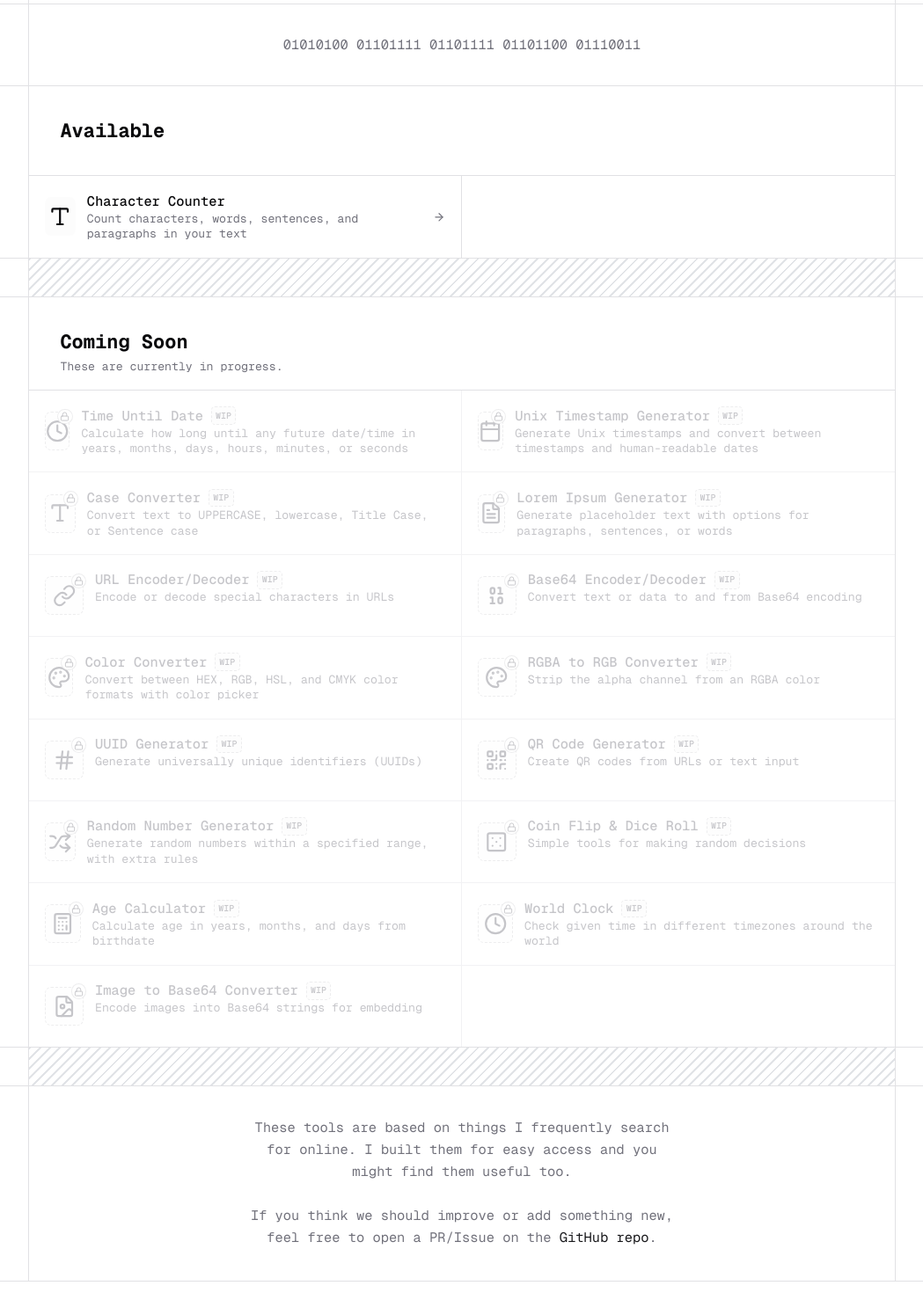
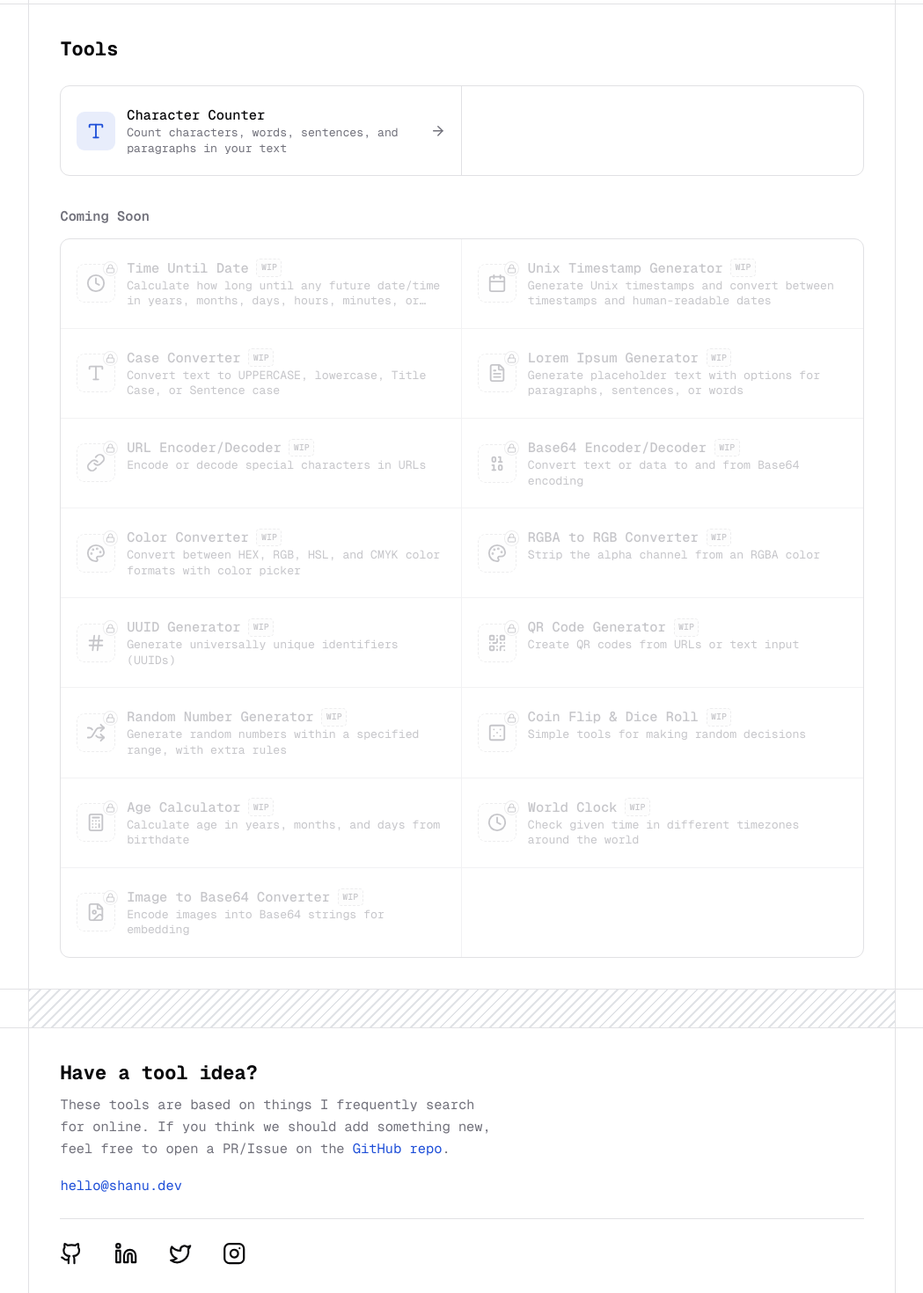
Before and after one commit to shanuflash/portfolio, a Next.js app: page /tools in a window 1280 px wide. Shown: the part 80-1550 px from the top of the page at 88% size, without its empty margins (115-1164 px from the left). Built offline with nearby package versions, Linux system fonts and the light colour scheme.

Commit message:
feat: update styles for rest of the site

```diff
--- a/src/app/area51/page.jsx
+++ b/src/app/area51/page.jsx
@@ -1,7 +1,6 @@
 import { auth } from '@/lib/auth';
 import { headers } from 'next/headers';
 import Navigation from '@/components/navigation';
-import BinaryTitle from '@/components/binary-title';
 import LogoutButton from '@/components/logout-button';
 import {
   Users,
@@ -57,8 +56,7 @@
   return (
     <div className="min-h-screen font-mono bg-background">
       <Navigation currentPage="area51" showAdminLink={true} />
-      <BinaryTitle word="Area51" />
-      <div className="border-t border-b soft-grid-border bg-background">
+      <div className="border-b soft-grid-border bg-background">
         <div className="max-w-4xl border-x soft-grid-border mx-auto">
           <div className="p-8">
             <div className="flex items-center justify-between mb-6">
--- a/src/app/blog/page.jsx
+++ b/src/app/blog/page.jsx
@@ -1,8 +1,9 @@
 import Navigation from '@/components/navigation';
-import BinaryTitle from '@/components/binary-title';
 import DiagonalDivider from '@/components/diagonal-divider';
 import SearchBar from './search-bar';
 import { FileText } from 'lucide-react';
+import { getIcon } from '@/components/icon-mapper';
+import { socialLinks, contactEmail } from '@/data/portfolio';
 
 export const metadata = {
   title: 'Blog | Shanu Sivakumar',
@@ -60,7 +61,6 @@
   return (
     <div className="min-h-screen font-mono bg-background">
       <Navigation currentPage="blog" />
-      <BinaryTitle word="Blog" />
       <SearchBar />
       <div className="border-b soft-grid-border bg-background">
         <div className="max-w-4xl border-x soft-grid-border mx-auto">
@@ -76,31 +76,32 @@
         </div>
       </div>
       <DiagonalDivider />
-      <div className="border-b soft-grid-border bg-background">
+      <div className="bg-background border-b soft-grid-border">
         <div className="max-w-4xl border-x soft-grid-border mx-auto">
-          <div className="p-6 text-center">
-            <div className="flex justify-center gap-8 text-sm">
-              <div>
-                <div className="text-lg font-semibold text-foreground">
-                  {posts.length}
-                </div>
-                <div className="text-muted-foreground">Posts</div>
-              </div>
-              <div>
-                <div className="text-lg font-semibold text-foreground">
-                  {categories.length}
-                </div>
-                <div className="text-muted-foreground">Categories</div>
-              </div>
-              <div>
-                <div className="text-lg font-semibold text-foreground">
-                  {posts.reduce(
-                    (acc, post) => acc + parseInt(post.readTime || '0'),
-                    0
-                  )}
-                </div>
-                <div className="text-muted-foreground">Min read</div>
-              </div>
+          <div className="p-8">
+            <h2 className="text-xl font-bold text-foreground mb-2">
+              Let&apos;s build something together
+            </h2>
+            <div className="flex items-center gap-4 mt-1">
+              <a
+                href={`mailto:${contactEmail}`}
+                className="text-sm text-accent hover:underline transition-colors"
+              >
+                {contactEmail}
+              </a>
+            </div>
+            <div className="flex items-center gap-8 mt-6 pt-6 border-t soft-grid-border">
+              {socialLinks.map((social, index) => (
+                <a
+                  key={index}
+                  href={social.href}
+                  target="_blank"
+                  rel="noopener noreferrer"
+                  className="text-foreground transition-all duration-300 hover:text-accent hover:-translate-y-px hover:scale-110"
+                >
+                  {getIcon(social.icon, 'h-6 w-6')}
+                </a>
+              ))}
             </div>
           </div>
         </div>
--- a/src/app/page.js
+++ b/src/app/page.js
@@ -10,7 +10,7 @@
   return (
     <div className="min-h-screen font-mono bg-background">
       <Navigation currentPage="home" />
-      <div className="border-t border-b soft-grid-border bg-background">
+      <div className="border-b soft-grid-border bg-background">
         <div className="max-w-4xl border-x soft-grid-border mx-auto">
           <div className="flex items-center gap-4 px-5 py-4 sm:px-6 sm:py-5">
             <div className="shrink-0">
--- a/src/app/tools/char-count/page.jsx
+++ b/src/app/tools/char-count/page.jsx
@@ -1,7 +1,6 @@
 'use client';
 
 import Navigation from '@/components/navigation';
-import BinaryTitle from '@/components/binary-title';
 import DiagonalDivider from '@/components/diagonal-divider';
 import { useState, useMemo } from 'react';
 
@@ -80,9 +79,15 @@
   return (
     <div className="min-h-screen font-mono bg-background">
       <Navigation currentPage="tools" />
-      <BinaryTitle word="Character Counter" />
 
-      <div className="border-b border-t soft-grid-border bg-background">
+      <div className="border-b soft-grid-border bg-background">
+        <div className="max-w-4xl border-x soft-grid-border mx-auto">
+          <div className="px-6 py-4">
+            <h1 className="text-xl font-bold text-foreground">Character Counter</h1>
+          </div>
+        </div>
+      </div>
+      <div className="border-b soft-grid-border bg-background">
         <div className="max-w-4xl border-x soft-grid-border mx-auto">
           <div className="p-6">
             <div className="space-y-6">
--- a/src/app/tools/page.jsx
+++ b/src/app/tools/page.jsx
@@ -1,7 +1,8 @@
 import ProductCard from '@/components/product-card';
-import BinaryTitle from '@/components/binary-title';
 import DiagonalDivider from '@/components/diagonal-divider';
 import Navigation from '@/components/navigation';
+import { getIcon } from '@/components/icon-mapper';
+import { socialLinks, contactEmail } from '@/data/portfolio';
 
 export const metadata = {
   title: 'Tools | Shanu Sivakumar',
@@ -232,55 +233,63 @@
   return (
     <div className="min-h-screen font-mono bg-background">
       <Navigation currentPage="tools" />
-      <BinaryTitle word="Tools" />
 
-      {/* Active tools */}
-      <div className="border-b border-t soft-grid-border bg-background">
+      <div className="border-b soft-grid-border bg-background">
         <div className="max-w-4xl border-x soft-grid-border mx-auto">
-          <div className="p-8 pb-4">
-            <h2 className="text-xl font-bold text-foreground mb-4">Available</h2>
-          </div>
-          <div className="border-t soft-grid-border">
-            <ToolGrid tools={activeTools} />
+          <div className="p-8">
+            <h2 className="text-xl font-bold text-foreground mb-6">Tools</h2>
+            <div className="border soft-grid-border rounded-lg overflow-hidden">
+              <ToolGrid tools={activeTools} />
+            </div>
+
+            <h3 className="text-sm font-semibold text-muted-foreground mt-8 mb-3">Coming Soon</h3>
+            <div className="border soft-grid-border rounded-lg overflow-hidden">
+              <ToolGrid tools={wipTools} isWipSection />
+            </div>
           </div>
         </div>
       </div>
 
       <DiagonalDivider />
 
-      {/* WIP tools */}
-      <div className="border-b soft-grid-border bg-background">
+      <div className="bg-background border-b soft-grid-border">
         <div className="max-w-4xl border-x soft-grid-border mx-auto">
-          <div className="p-8 pb-4">
-            <h2 className="text-xl font-bold text-foreground mb-1">Coming Soon</h2>
-            <p className="text-xs text-muted-foreground">These are currently in progress.</p>
-          </div>
-          <div className="border-t soft-grid-border">
-            <ToolGrid tools={wipTools} isWipSection />
-          </div>
-        </div>
-      </div>
-
-      <DiagonalDivider />
-
-      <div className="border-b soft-grid-border bg-background">
-        <div className="max-w-4xl border-x soft-grid-border mx-auto">
-          <div className="p-8 text-center">
-            <p className="text-sm text-muted-foreground max-w-md mx-auto leading-relaxed">
-              These tools are based on things I frequently search for online. I
-              built them for easy access and you might find them useful too.
-              <br />
-              <br />
-              If you think we should improve or add something new, feel free to
-              open a PR/Issue on the{' '}
+          <div className="p-8">
+            <h2 className="text-xl font-bold text-foreground mb-2">
+              Have a tool idea?
+            </h2>
+            <p className="text-sm text-muted-foreground leading-relaxed max-w-md">
+              These tools are based on things I frequently search for online.
+              If you think we should add something new, feel free to open a PR/Issue on the{' '}
               <a
                 href="https://github.com/shanuflash/portfolio"
-                className="text-primary hover:underline"
+                className="text-accent hover:underline"
               >
                 GitHub repo
               </a>
               .
             </p>
+            <div className="flex items-center gap-4 mt-4">
+              <a
+                href={`mailto:${contactEmail}`}
+                className="text-sm text-accent hover:underline transition-colors"
+              >
+                {contactEmail}
+              </a>
+            </div>
+            <div className="flex items-center gap-8 mt-6 pt-6 border-t soft-grid-border">
+              {socialLinks.map((social, index) => (
+                <a
+                  key={index}
+                  href={social.href}
+                  target="_blank"
+                  rel="noopener noreferrer"
+                  className="text-foreground transition-all duration-300 hover:text-accent hover:-translate-y-px hover:scale-110"
+                >
+                  {getIcon(social.icon, 'h-6 w-6')}
+                </a>
+              ))}
+            </div>
           </div>
         </div>
       </div>
--- a/src/components/product-card.js
+++ b/src/components/product-card.js
@@ -24,7 +24,7 @@
 
   const cardContent = (
     <div
-      className={`flex items-center justify-between p-4 transition-colors relative ${
+      className={`flex items-center justify-between px-4 py-5 transition-colors relative ${
         isWIP
           ? 'opacity-40 cursor-not-allowed'
           : 'hover:bg-muted/50'
@@ -32,15 +32,15 @@
     >
       <div className="flex items-center gap-3">
         <div
-          className={`h-10 w-10 rounded-sm flex items-center justify-center relative ${
+          className={`h-10 w-10 shrink-0 rounded-md flex items-center justify-center relative ${
             isWIP
               ? 'bg-muted/20 border border-dashed border-muted-foreground/30'
-              : 'bg-muted/30'
+              : 'bg-accent/10'
           }`}
         >
           {getIcon(
             iconName,
-            `h-6 w-6 ${isWIP ? 'text-muted-foreground' : 'text-foreground'}`
+            `h-5 w-5 ${isWIP ? 'text-muted-foreground' : 'text-accent'}`
           )}
           {isWIP && (
             <div className="absolute -top-1 -right-1 bg-background border border-muted-foreground/30 rounded-full p-0.5">
@@ -67,7 +67,7 @@
         </div>
       </div>
       {!isWIP && (
-        <ArrowRight className="w-4 h-4 text-muted-foreground" />
+        <ArrowRight className="w-4 h-4 shrink-0 text-muted-foreground" />
       )}
     </div>
   );
```
